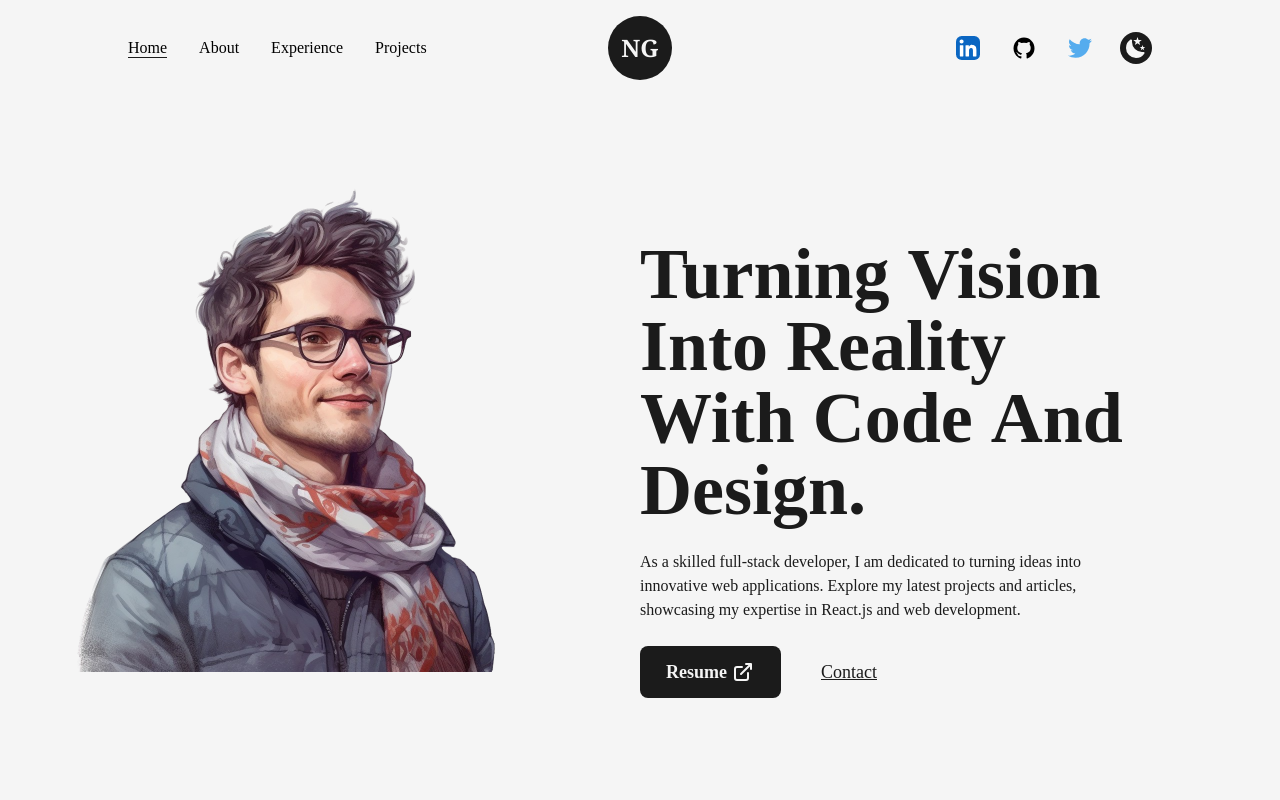
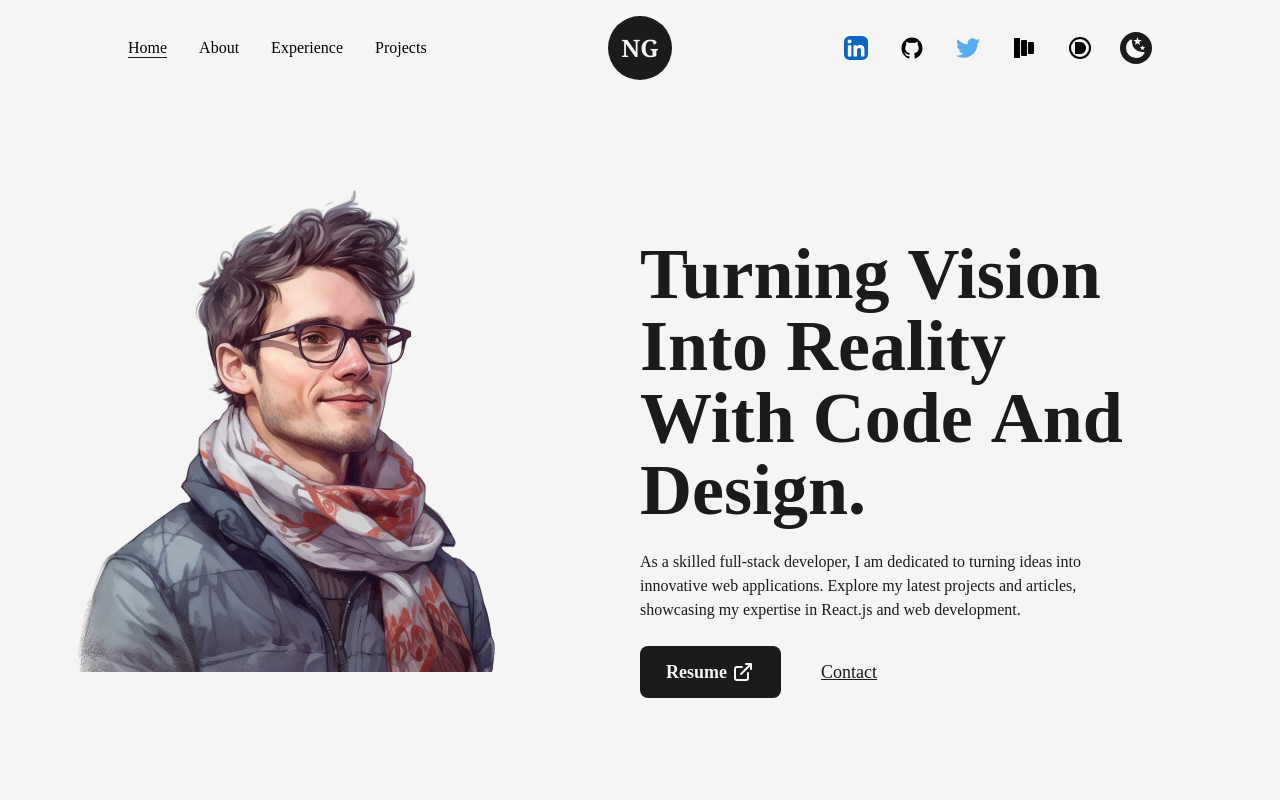
Before and after one commit to guhandelta/next13-tailwind-portfolio, a Next.js app: page / in a window 1280 px wide. Shown: the top 800 px of the page. Built offline with nearby package versions, Linux system fonts and the light colour scheme.

Commit message:
Added Icons and Links for Medium and DZone Profile

```diff
--- a/src/components/Icons.js
+++ b/src/components/Icons.js
@@ -52,6 +52,21 @@ export const LinkedInIcon = ({ className, ...rest }) => (
             d="M184.715 217.685h29.27a4 4 0 0 0 4-3.999l.015-61.842c0-32.323-6.965-57.168-44.738-57.168-14.359-.534-27.9 6.868-35.207 19.228a.32.32 0 0 1-.595-.161V101.66a4 4 0 0 0-4-4h-27.777a4 4 0 0 0-4 4v112.02a4 4 0 0 0 4 4h29.268a4 4 0 0 0 4-4v-55.373c0-15.657 2.97-30.82 22.381-30.82 19.135 0 19.383 17.916 19.383 31.834v54.364a4 4 0 0 0 4 4ZM38 59.627c0 11.865 9.767 21.627 21.632 21.627 11.862-.001 21.623-9.769 21.623-21.631C81.253 47.761 71.491 38 59.628 38 47.762 38 38 47.763 38 59.627Zm6.959 158.058h29.307a4 4 0 0 0 4-4V101.66a4 4 0 0 0-4-4H44.959a4 4 0 0 0-4 4v112.025a4 4 0 0 0 4 4Z"
         />
         </g>
+    </svg>
+);
+
+export const MediumIcon = ({ className, ...rest }) => (
+    <svg width="24" height="24" viewBox="0 0 24 24" fill="none" xmlns="http://www.w3.org/2000/svg">
+      <rect x="2" y="2" width="6" height="20" rx="1" fill="#000000"/>
+      <rect x="9" y="4" width="6" height="16" rx="1" fill="#000000"/>
+      <rect x="16" y="6" width="6" height="12" rx="1" fill="#000000"/>
+    </svg>
+);
+
+export const DZoneIcon = ({ className, ...rest }) => (
+    <svg width="24" height="24" viewBox="0 0 24 24" fill="none" xmlns="http://www.w3.org/2000/svg">
+      <circle cx="12" cy="12" r="10" stroke="#000000" stroke-width="2"/>
+      <path d="M7 6 L12 6 C15.3137 6 18 8.68629 18 12 C18 15.3137 15.3137 18 12 18 L7 18 V6 Z" fill="#000000"/>
     </svg>
 );
 
--- a/src/pages/Navbar.js
+++ b/src/pages/Navbar.js
@@ -4,7 +4,7 @@ import { useRouter } from "next/router"
 import { motion } from "framer-motion"
 
 import Logo from "../components/Logo"
-import { GithubIcon, LinkedInIcon, MoonIcon, SunIcon, TwitterIcon } from "../components/Icons";
+import { DZoneIcon, GithubIcon, LinkedInIcon, MediumIcon, MoonIcon, SunIcon, TwitterIcon } from "../components/Icons";
 import { anurati, quantum } from "../components/Layout";
 import useThemeSwitcher from "@/components/hooks/useThemeSwitcher"
 
@@ -62,6 +62,12 @@ const Navbar = () => {
             <CustomAnchor href="https://twitter.com/guhandelta">
                 <TwitterIcon />
             </CustomAnchor>
+            <CustomAnchor href="https://medium.com/@guhaprasaanth">
+                <MediumIcon />
+            </CustomAnchor>
+            <CustomAnchor href="https://dzone.com/users/5292216/guhaprasaanth.html">
+                <DZoneIcon />
+            </CustomAnchor>
 
             <button
                 onClick={() => setMode(mode === "light" ? "dark" : "light")}
```
